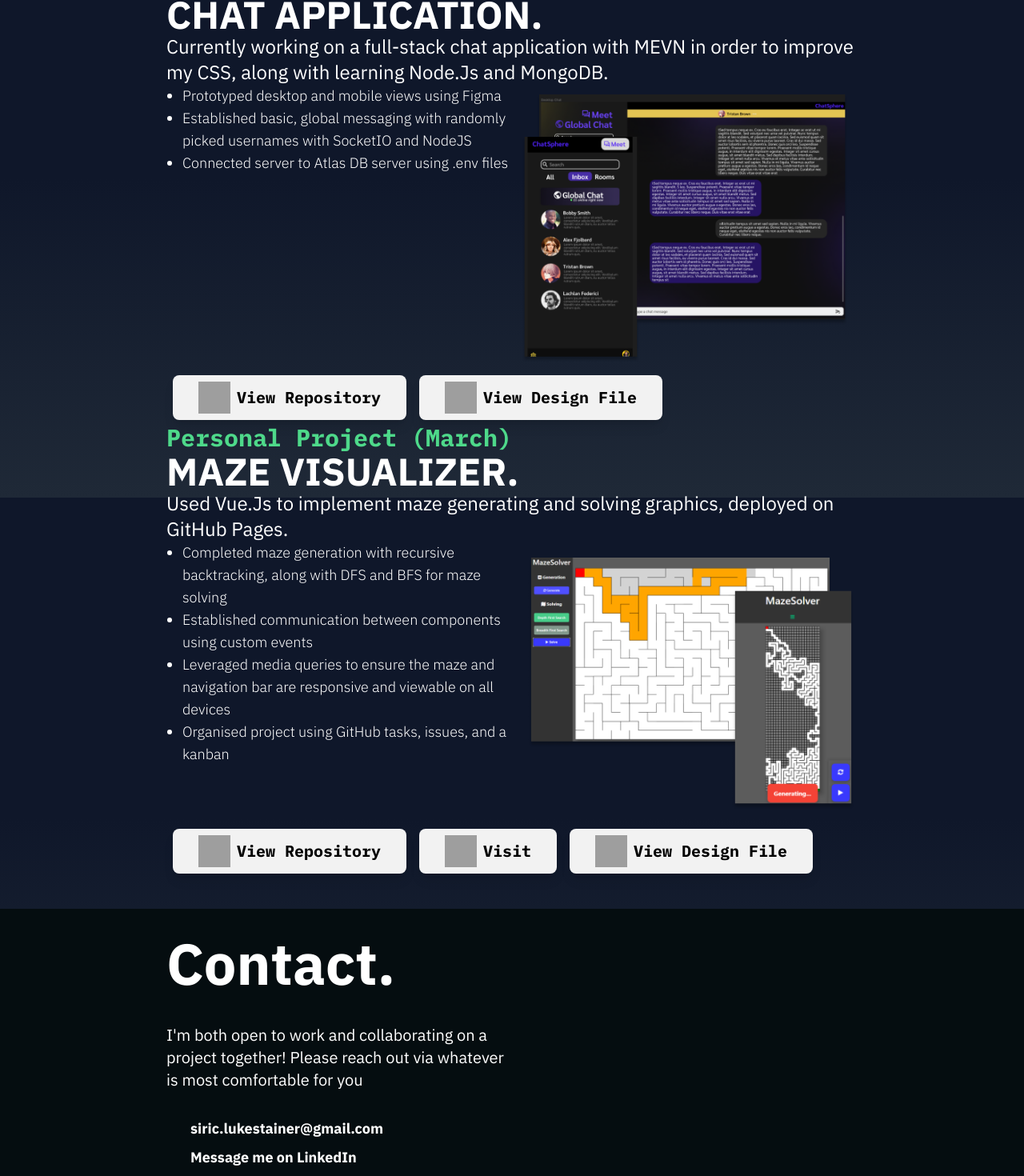
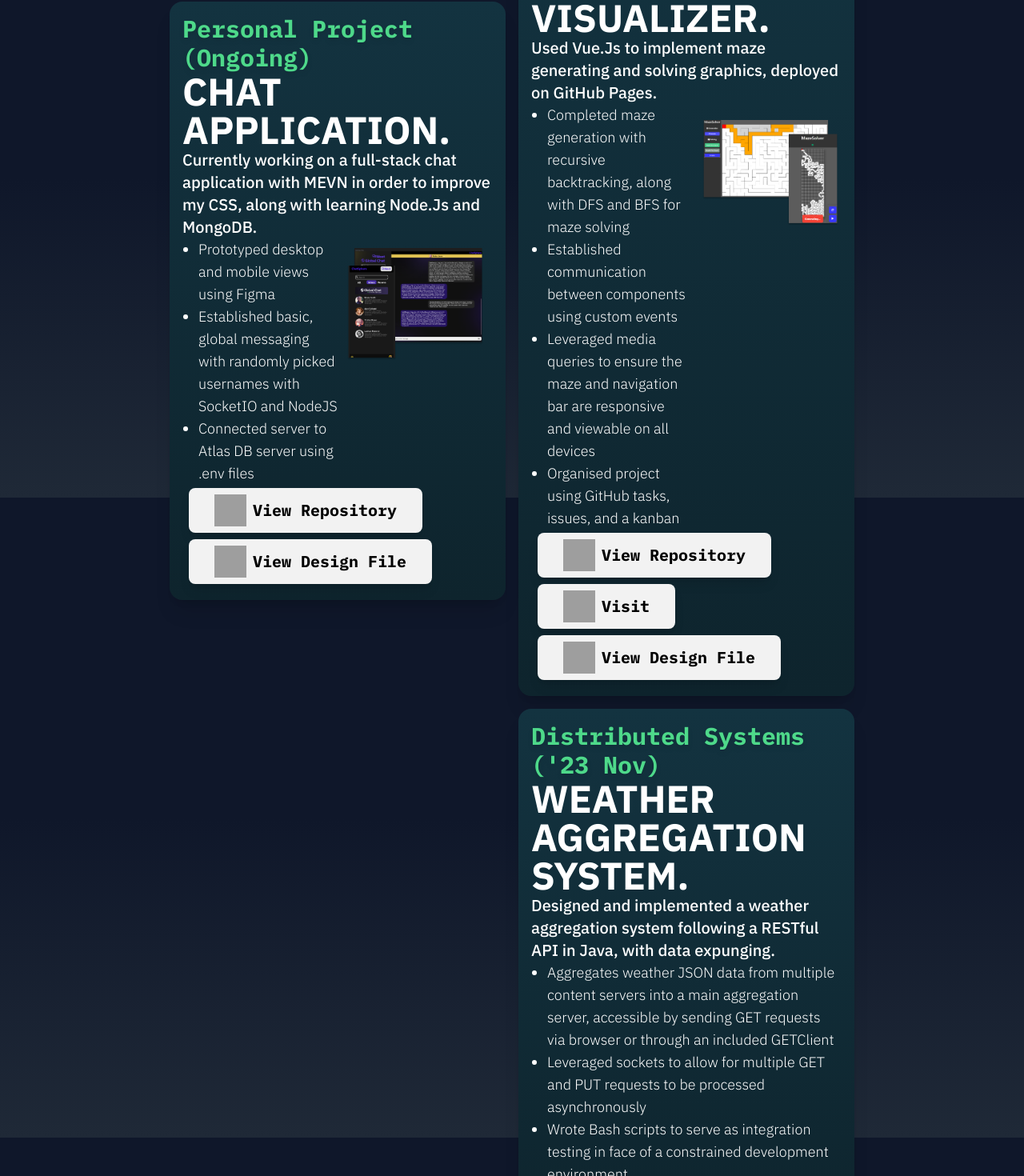
Before and after one commit to WukoSiric/wukosiric.github.io, a Vue app: page / in a window 1280 px wide. Shown: the part 2436-3906 px from the top of the page at 80% size. Built offline with nearby package versions, Linux system fonts and the light colour scheme; grey boxes are pictures that could not be loaded; some icons are missing.

Commit message:
masonry column layout for projects

```diff
--- a/src/components/ProjectsSection.vue
+++ b/src/components/ProjectsSection.vue
@@ -18,20 +18,24 @@ export default {
 
 <template>
   <div
-    class="projects grid grid-cols-2 bg-gradient-to-b from-slate-900 via-slate-900 to-gray-800 bg-fixed px-5 pb-10 sm:px-24 md:px-52 2xl:px-80"
+    class="projects gap-2 bg-gradient-to-b from-slate-900 via-slate-900 to-gray-800 bg-fixed px-5 py-10 sm:px-24 md:px-52 xl:columns-2 2xl:px-80"
   >
-    <h1 class="col-span-2 py-8 text-5xl font-bold md:text-7xl">Projects.</h1>
+    <h1 class="col-span-full py-8 text-5xl font-bold md:text-7xl">Projects.</h1>
     <!-- Chat Application -->
-    <EyebrowTitle class="col-span-full"> Personal Project (Ongoing) </EyebrowTitle>
+    <div
+      class="col-span-full m-1 mb-4 grid break-inside-avoid-column grid-cols-2 content-start rounded-2xl bg-gradient-to-b from-slate-light to-slate-dark p-4 shadow-xl xl:col-span-1"
+    >
+      <EyebrowTitle class="col-span-full drop-shadow-md"> Personal Project (Ongoing) </EyebrowTitle>
       <MainTitle class="col-span-full"> Chat application. </MainTitle>
-    <span class="col-span-2 text-lg md:text-2xl"
+      <span class="col-span-2 text-lg font-medium md:text-xl"
         >Currently working on a full-stack chat application with MEVN in order to improve my CSS,
         along with learning Node.Js and MongoDB.</span
       >
       <ul class="col-span-2 list-disc pl-5 text-lg font-light lg:col-span-1">
         <li>Prototyped desktop and mobile views using Figma</li>
         <li>
-        Established basic, global messaging with randomly picked usernames with SocketIO and NodeJS
+          Established basic, global messaging with randomly picked usernames with SocketIO and
+          NodeJS
         </li>
         <li>Connected server to Atlas DB server using .env files</li>
       </ul>
@@ -51,12 +55,16 @@ export default {
           >View Design File</ExternalButton
         >
       </div>
+    </div>
 
     <!-- Maze Visualizer -->
-    <EyebrowTitle class="col-span-full"> Personal Project (March) </EyebrowTitle>
+    <div
+      class="col-span-full m-1 mb-4 grid break-inside-avoid-column grid-cols-2 content-start rounded-2xl bg-gradient-to-b from-slate-light to-slate-dark p-4 shadow-xl xl:col-span-1"
+    >
+      <EyebrowTitle class="col-span-full drop-shadow-md"> Personal Project (March) </EyebrowTitle>
       <MainTitle class="col-span-full">MAZE VISUALIZER.</MainTitle>
 
-    <span class="col-span-2 text-lg md:text-2xl"
+      <span class="col-span-2 text-lg font-medium md:text-xl"
         >Used Vue.Js to implement maze generating and solving graphics, deployed on GitHub Pages.
       </span>
       <ul class="col-span-2 list-disc pl-5 text-lg font-light lg:col-span-1">
@@ -66,8 +74,8 @@ export default {
         </li>
         <li>Established communication between components using custom events</li>
         <li>
-        Leveraged media queries to ensure the maze and navigation bar are responsive and viewable on
-        all devices
+          Leveraged media queries to ensure the maze and navigation bar are responsive and viewable
+          on all devices
         </li>
         <li>Organised project using GitHub tasks, issues, and a kanban</li>
       </ul>
@@ -95,4 +103,41 @@ export default {
         >
       </div>
     </div>
+    <!-- Weather Simulator -->
+    <div
+      class="col-span-full m-1 mb-4 grid break-inside-avoid-column grid-cols-2 content-start rounded-2xl bg-gradient-to-b from-slate-light to-slate-dark p-4 shadow-xl xl:col-span-1"
+    >
+      <EyebrowTitle class="col-span-full drop-shadow-md">
+        Distributed Systems ('23 Nov)
+      </EyebrowTitle>
+      <MainTitle class="col-span-full">Weather Aggregation System.</MainTitle>
+      <span class="col-span-2 text-lg font-medium md:text-xl"
+        >Designed and implemented a weather aggregation system following a RESTful API in Java, with
+        data expunging.
+      </span>
+      <ul class="col-span-2 list-disc pl-5 text-lg font-light">
+        <li>
+          Aggregates weather JSON data from multiple content servers into a main aggregation server,
+          accessible by sending GET requests via browser or through an included GETClient
+        </li>
+        <li>
+          Leveraged sockets to allow for multiple GET and PUT requests to be processed
+          asynchronously
+        </li>
+        <li>
+          Wrote Bash scripts to serve as integration testing in face of a constrained development
+          environment
+        </li>
+      </ul>
+      <div class="col-span-full flex">
+        <ExternalButton
+          class="justify-self-center"
+          href="https://github.com/WukoSiric/weather-aggregation-system"
+          img="https://cdn.jsdelivr.net/gh/devicons/devicon@latest/icons/github/github-original.svg"
+        >
+          View Repository
+        </ExternalButton>
+      </div>
+    </div>
+  </div>
 </template>
```
Lines whose indentation alone changed are shown as unchanged.
